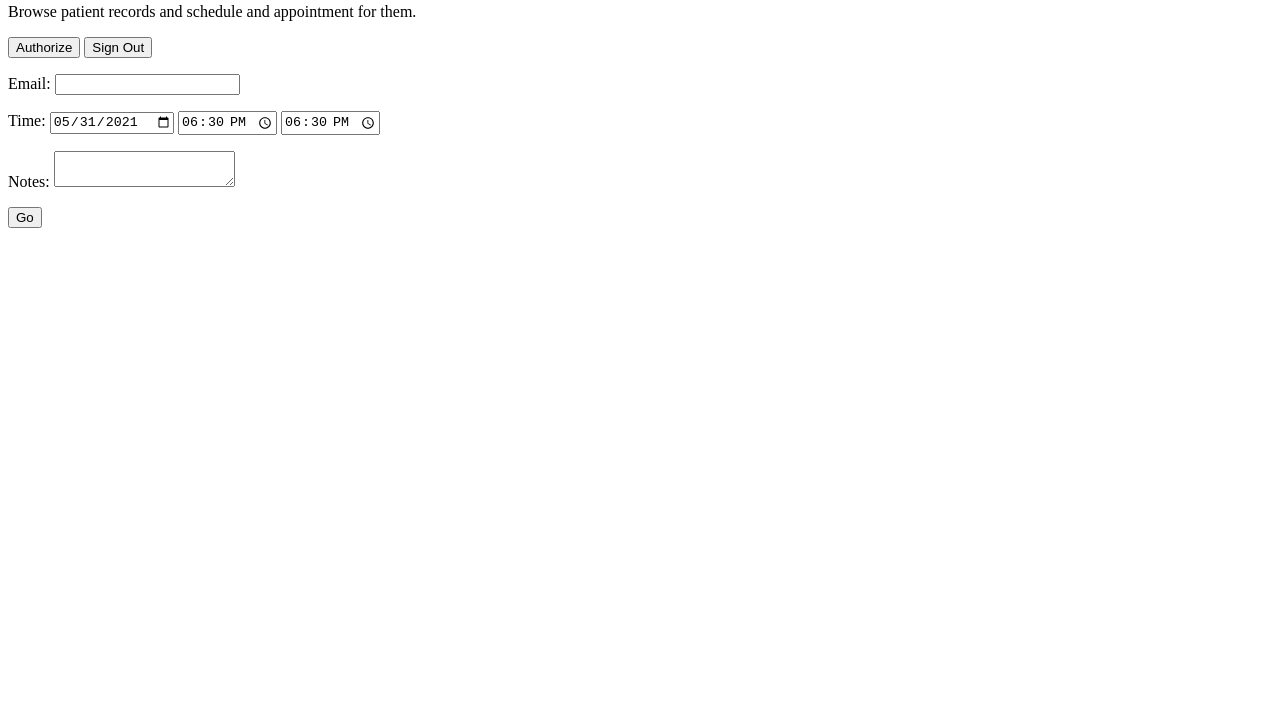
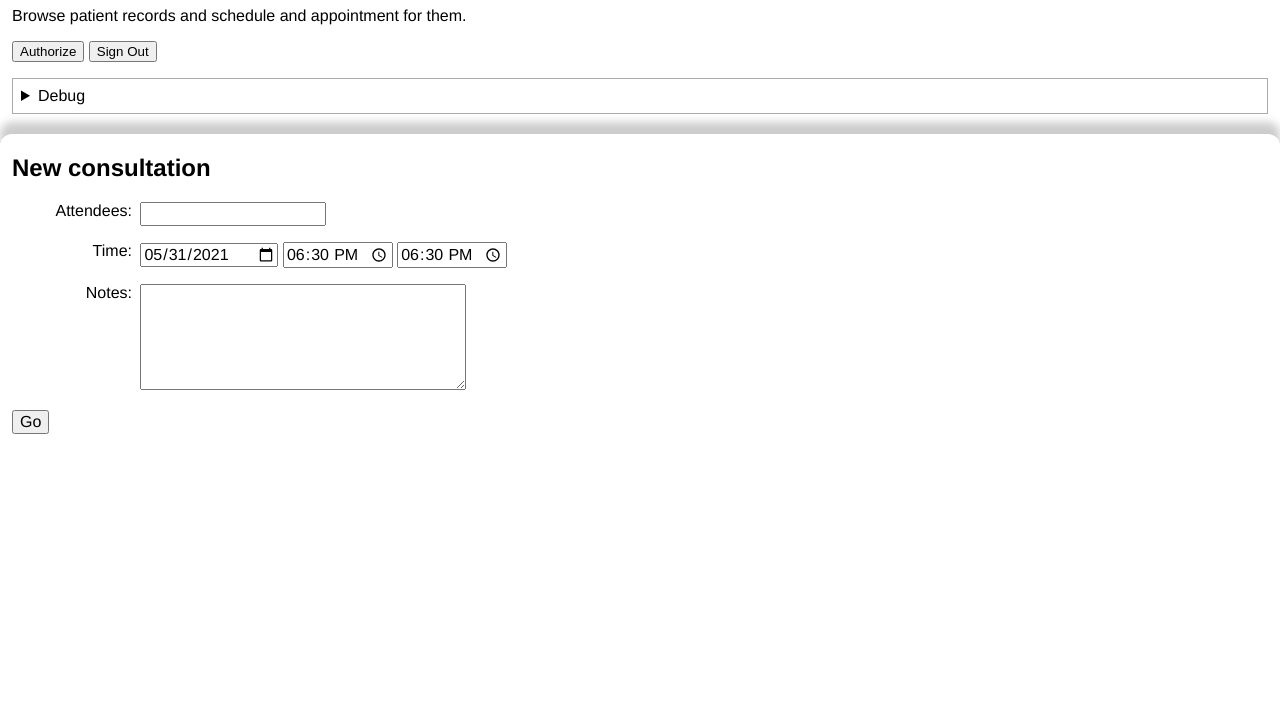
Before and after one commit to clinic-o/inviter, a website: page index.html in a window 1280 px wide. Shown: the part 77-800 px from the top of the page. Drawn offline with Linux system fonts and the light colour scheme.

Commit message:
Much better UX
But needs the code needs to be tidied in a follow up.

```diff
--- a/app.js
+++ b/app.js
@@ -75,7 +75,7 @@ function handleSignoutClick(event) {
  * @param {string} message Text to be placed in pre element.
  */
 function appendPre(message) {
-    let pre = document.getElementById("content");
+    let pre = document.getElementById("debug");
     let textContent = document.createTextNode(`${message}\n`);
     pre?.appendChild(textContent);
 }
--- a/app.ts
+++ b/app.ts
@@ -95,7 +95,7 @@ function handleSignoutClick(event: any): Promise<void> {
  * @param {string} message Text to be placed in pre element.
  */
 function appendPre(message: string): void {
-  let pre = document.getElementById("content");
+  let pre = document.getElementById("debug");
   let textContent = document.createTextNode(`${message}\n`);
   pre?.appendChild(textContent);
 }
--- a/index.html
+++ b/index.html
@@ -2,11 +2,10 @@
 <html>
 
 <head>
+<meta charset="utf-8">
+<link rel="stylesheet" href="style.css">
 
-<meta charset="utf-8">
-<title>Google Calendar API Quickstart</title>
-
-<link rel="stylesheet" href="style.css">
+<title>Clinic+O Schedule</title>
 
 <script type="module" src="https://apis.google.com/js/api.js"></script>
 <script type="module">
@@ -18,8 +17,9 @@ main(
 </script>
 
 <script>
+const EmailFieldIx = 22;
+const ReasonFieldIx = 9;
 
-const EmailFieldIx = 22;
 /**
  * Translate clicks into selecting the clicked row.
  */
@@ -34,8 +34,10 @@ function selectRow(e) {
     input.focus();
 
     let invite = document.forms["invite-detail"];
-    let field = path[i].children[EmailFieldIx];
-    invite["emails"].value = (field == null) ? "" : field.innerHTML;
+    let emailField = path[i].children[EmailFieldIx];
+    let reasonField = path[i].children[ReasonFieldIx];
+    invite["emails"].value = (emailField == null) ? "" : emailField.innerHTML;
+    invite["notes"].value = (reasonField == null) ? "" : reasonField.innerHTML;
   }
 }
 
@@ -59,12 +61,75 @@ function refreshEndTimes(e) {
 </head>
 
 <body>
+
+<div id="flex">
+
+<div id="content">
   <h1>Scheduler</h1>
 
   <p>Browse patient records and schedule and appointment for them.</p>
 
   <button id="authorize_button">Authorize</button>
   <button id="signout_button">Sign Out</button>
+
+  <table id="records">
+    <thead>
+      <template id="records-header-template">
+        <tr slot>
+          <td></td>
+          <template>
+            <th slot></th>
+          </template>
+        </tr>
+      </template>
+    </thead>
+    <tbody>
+      <template id="records-template">
+        <tr slot>
+          <td><input name="patient" type="radio"></td>
+          <template>
+            <td slot></td>
+          </template>
+        </tr>
+      </template>
+    </tbody>
+  </table>
+
+  <details class="debug">
+    <summary>Debug</summary>
+    <pre id="debug" style="white-space: pre-wrap;"></pre>
+  </details>
+</div>
+
+<div id="tab">
+  <div id="invite-form">
+    <h2>New consultation</h2>
+    <form id="invite-detail">
+      <p>
+        <label>
+          <span>Attendees:</span>
+          <input type="email" name="emails" required multiple>
+        </label>
+      </p>
+      <p>
+        <label>
+          <span>Time:</span>
+          <input type="date" name="date" required>
+          <input type="time" name="start" list="start-times" required>
+          <input type="time" name="end" list="end-times" required>
+        </label>
+      </p>
+      <p>
+        <label for="notes"><span>Notes:</span></label>
+        <textarea name="notes"></textarea>
+      </p>
+      <p><input type="submit" value="Go"></p>
+    </form>
+  </div>
+</div>
+
+
+</div>
 
 <datalist id="start-times">
   <option>00:30</option>
@@ -162,51 +227,7 @@ function refreshEndTimes(e) {
   <option>23:30</option>
 </datalist>
 
-  <form id="invite-detail">
-    <p>
-      <label>
-        Email:
-        <input type="email" name="emails" required multiple>
-      </label>
-    </p>
-    <p>
-      <label>Time:
-        <input type="date" name="date" required>
-        <input type="time" name="start" list="start-times" required>
-        <input type="time" name="end" list="end-times" required>
-      </label>
-    </p>
-    <p>
-      <label for="notes">Notes:</label>
-      <textarea name="notes"></textarea>
-    </p>
-    <p><input type="submit" value="Go"></p>
-  </form>
 
-  <table id="records">
-    <thead>
-      <template id="records-header-template">
-        <tr slot>
-          <td></td>
-          <template>
-            <th slot></th>
-          </template>
-        </tr>
-      </template>
-    </thead>
-    <tbody>
-      <template id="records-template">
-        <tr slot>
-          <td><input name="patient" type="radio"></td>
-          <template>
-            <td slot></td>
-          </template>
-        </tr>
-      </template>
-    </tbody>
-  </table>
-
-  <pre id="content" style="white-space: pre-wrap;"></pre>
 <script>
 document.body.addEventListener("click", selectRow);
 
@@ -224,5 +245,6 @@ function refreshEndTimes(e) {
 
 invite["start"].addEventListener("change", refreshEndTimes);
 </script>
+
 </body>
 </html>
--- a/style.css
+++ b/style.css
@@ -1,3 +1,16 @@
+body {
+  margin: 0;
+  font-family: Helvetica,Arial,sans-serif;
+}
+
+#flex {
+  display: flex;
+  flex-direction: column;
+  position: absolute;
+  width: 100%;
+  height: 100%;
+}
+
 #records {
   border-collapse: collapse;
 }
@@ -23,3 +36,42 @@ td:last-child,
 th:last-child {
   border-radius: 0 10px 10px 0;
 }
+
+#tab {
+  background: white;
+  border-radius: 12px 12px 0 0;
+  box-shadow: 0px -12px 8px rgba(0,0,0,.2);
+}
+
+#invite-form {
+  margin: 0 12px;
+}
+
+#invite-form textarea {
+  width: 320px;
+  height: 100px;
+}
+
+input, textarea {
+  font-family: inherit;
+  font-size: inherit;
+}
+
+label > span {
+  margin-right: 4px;
+  display: inline-block;
+  width: 120px;
+  text-align: right;
+  vertical-align: top;
+}
+
+details.debug {
+  margin: 16px 0;
+  border: 1px solid #aaa;
+  padding: 8px;
+}
+
+#content {
+  padding: 4px 12px;
+  overflow: scroll;
+}
```
Lines whose indentation alone changed are shown as unchanged.
